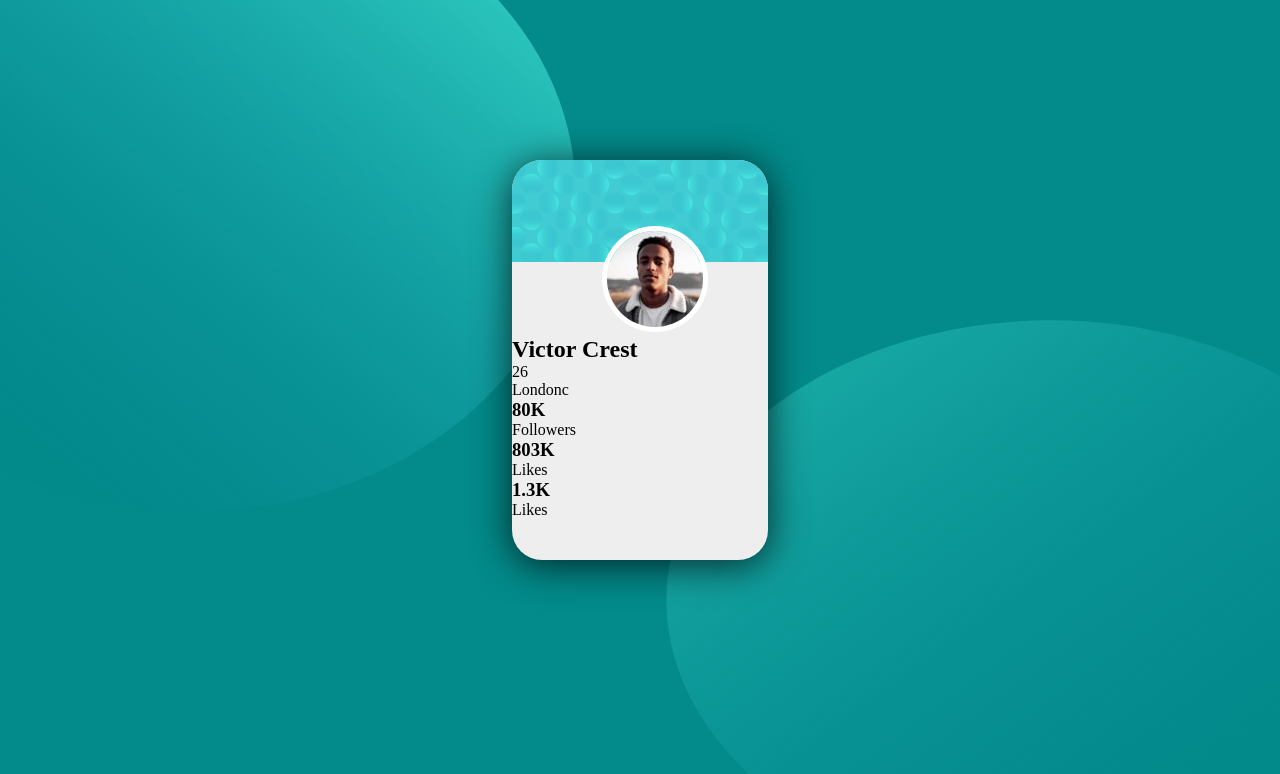
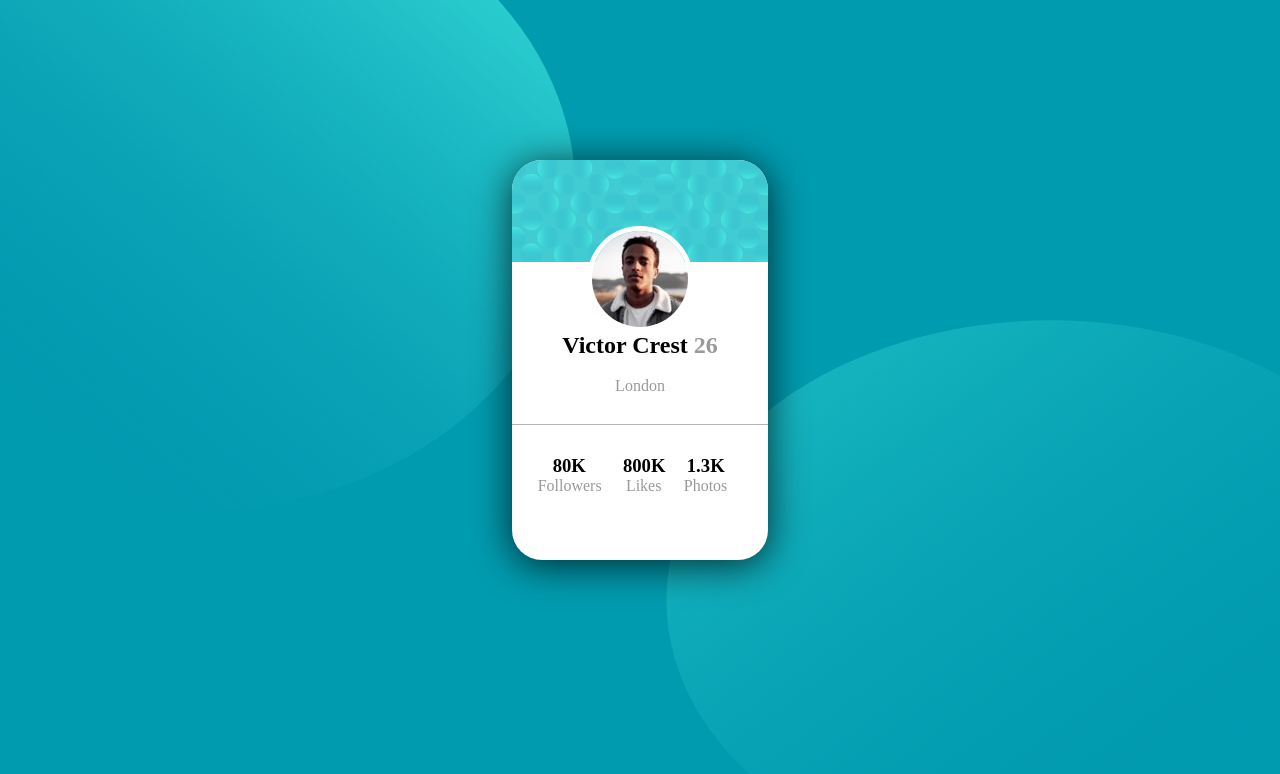
Before and after one commit to Rcaradec/Integration, a plain HTML site: page Front end Mentor/Profile Card/index.html in a window 1280 px wide. Drawn offline with Linux system fonts and the light colour scheme.

Commit message:
Add files via upload
V1 of desktop Version,
adjustments needed

```diff
--- a/Front end Mentor/Profile Card/CSS/styles.scss
+++ b/Front end Mentor/Profile Card/CSS/styles.scss
@@ -4,10 +4,15 @@
   box-sizing: border-box;
 }
 
+:root {
+  --main-bg-color: rgb(0, 155, 175);
+  --main-gray: rgb(153, 153, 153);
+}
+
 body {
   height: 100vh;
   width: 100%;
-  background-color: rgb(3, 138, 138);
+  background-color: var(--main-bg-color);
 }
 
 #top-img {
@@ -36,7 +41,7 @@ body {
 .big-card {
   height: 50vh;
   width: 20vw;
-  background-color: rgb(238, 238, 238);
+  background-color: rgb(255, 255, 255);
   margin-top: 20vh;
   border-radius: 30px;
   box-shadow: 0px 5px 38px 0px rgba(0, 0, 0, 0.75);
@@ -50,11 +55,45 @@ body {
   border-top-right-radius: 30px;
 }
 
+.picture {
+  display: flex;
+  justify-content: center;
+  margin-top: -40px;
+}
 #profile-picture {
   border-radius: 50%;
   border: 5px solid white;
   position: relative;
   z-index: 1;
-  margin-left: 35%;
-  margin-top: -5vh;
 }
+
+.name,
+.location {
+  text-align: center;
+}
+
+.age,
+.location,
+p {
+  color: var(--main-gray);
+}
+
+.followers p {
+  margin-left: -15px;
+}
+
+.likes p {
+  margin-left: 3px;
+}
+
+.photos p {
+  margin-left: -3px;
+}
+
+.social-media {
+  display: flex;
+  justify-content: space-around;
+  padding: 30px;
+  margin-top: -25px;
+  border-top: 1px solid rgb(180, 180, 180);
+}
--- a/Front end Mentor/Profile Card/index.html
+++ b/Front end Mentor/Profile Card/index.html
@@ -28,19 +28,25 @@
         <div class="picture">
           <img src="/images/image-victor.jpg" id="profile-picture" alt="" />
         </div>
-        <div class="bottom-card">
-          <h2>Victor Crest</h2>
-          <span>26</span>
-          <p>Londonc</p>
+        <div class="container-bottom-card">
+          <h2 class="name">Victor Crest   <span class="age">26</span></h2> <br>
+          <p class="location">London</p><br><br><br>
+        <div class="social-media">
+          <div class="followers">
+            <h3>80K</h3>
+            <p>Followers</p>
+          </div>
+          <div class="likes">
+            <h3>800K</h3>
+            <p>Likes</p>
+          </div>
+          <div class="photos">
+            <h3>1.3K</h3>
+            <p>Photos</p>
+          </div>
         </div>
-        <div class="social">
-          <h3>80K</h3>
-          <span>Followers</span>
-          <h3>803K</h3>
-          <span>Likes</span>
-          <h3>1.3K</h3>
-          <span>Likes</span>
-        </div>
+
+
       </div>
     </main>
   </body>
```
Also changed, not shown: Front end Mentor/Profile Card/CSS/styles.css, 1 other file.
